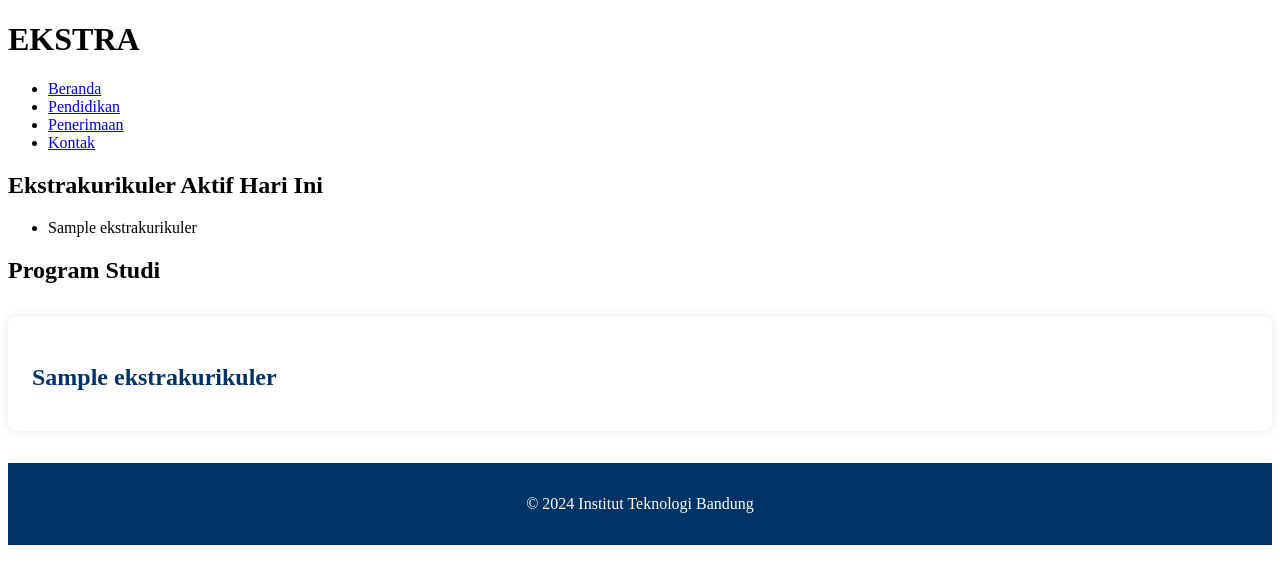
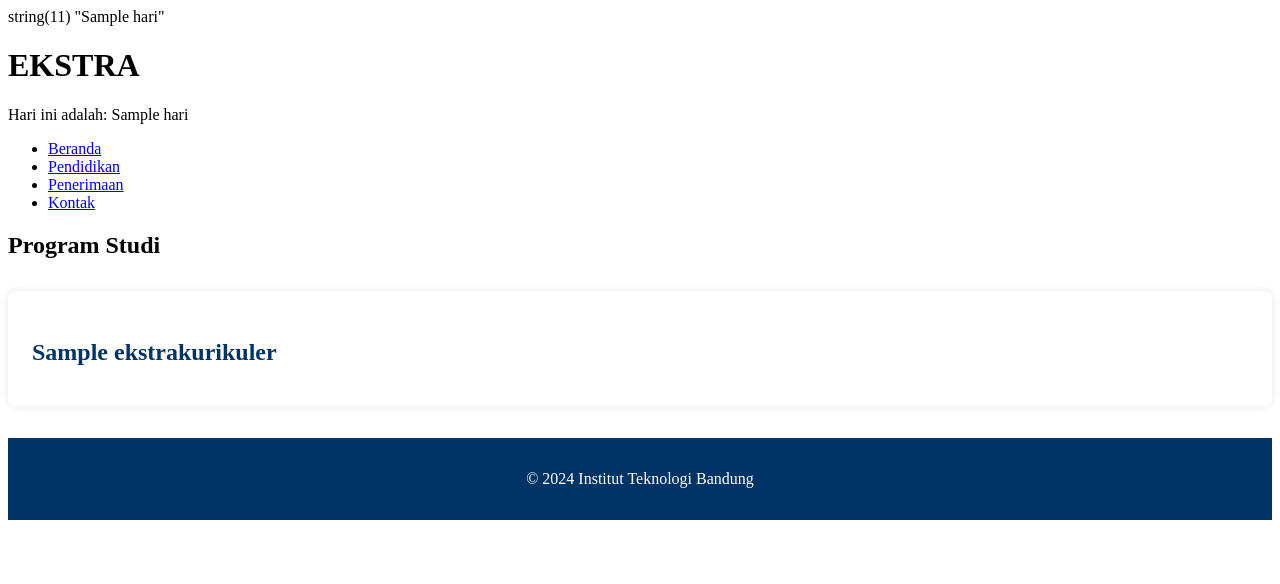
Before and after one commit to Rumybin/Ekstra_akhir, a CodeIgniter 4 app: the page made by app/Views/ekstrakurikuler_view.php in a window 1280 px wide. Shown: the top 584 px of the page. Run offline with PHP 8.4 and a stand-in for CodeIgniter, Linux system fonts and the light colour scheme; the template is opened without the code that fills it: most values are stand-ins (such as "Sample title", 1, 10 or a date in 2020); some libraries are stand-ins or nearby versions.

Commit message:
Second option

```diff
--- a/app/Config/Routes.php
+++ b/app/Config/Routes.php
@@ -6,4 +6,4 @@ use CodeIgniter\Router\RouteCollection;
  * @var RouteCollection $routes
  */
 $routes->get('/ekstrakurikuler', 'EkstrakurikulerController::index');
-$routes->get('/ekstrakurikuler', 'EkstraController::index');
+$routes->get('/ekstrakurikuler', 'EkstrakurikulerController::Namahari');
--- a/app/Controllers/Ekstrakurikulercontroller.php
+++ b/app/Controllers/Ekstrakurikulercontroller.php
@@ -5,7 +5,7 @@ namespace App\Controllers;
 use App\Models\EkstrakurikulerModel;
 use CodeIgniter\Controller;
 
-class EkstrakurikulerController extends Controller
+class Ekstrakurikulercontroller extends Controller
 {
     public function index()
     {
--- a/app/Views/ekstrakurikuler_view.php
+++ b/app/Views/ekstrakurikuler_view.php
@@ -7,8 +7,11 @@
     <link rel="stylesheet" href="<?= base_url('css/styles.css'); ?>">
 </head>
 <body>
+    <?php var_dump($hari); ?> <!-- Debugging untuk cek apakah $hari tersedia -->
+
     <header>
         <h1>EKSTRA</h1>
+        <p>Hari ini adalah: <?= esc($hari); ?></p> <!-- Menampilkan hari -->
         <nav>
             <ul>
                 <li><a href="/halaman">Beranda</a></li>
@@ -18,19 +21,6 @@
             </ul>
         </nav>
     </header>
-
-    <section>
-        <h2>Ekstrakurikuler Aktif Hari Ini</h2>
-        <ul id="aktif-ekstra">
-            <?php if (!empty($ekstrakurikuler)): ?>
-                <?php foreach ($ekstrakurikuler as $ekstra): ?>
-                    <li><?= esc($ekstra['Nama_ekstrakurikuler']) ?></li>
-                <?php endforeach; ?>
-            <?php else: ?>
-                <li>Tidak ada ekstrakurikuler aktif hari ini.</li>
-            <?php endif; ?>
-        </ul>
-    </section>
 
     <section>
         <h2>Program Studi</h2>
```
Also changed, not shown: app/Controllers/EkstraController.php (+9 -20 lines), app/Models/ModelEkstra.php (+7 -4 lines).
